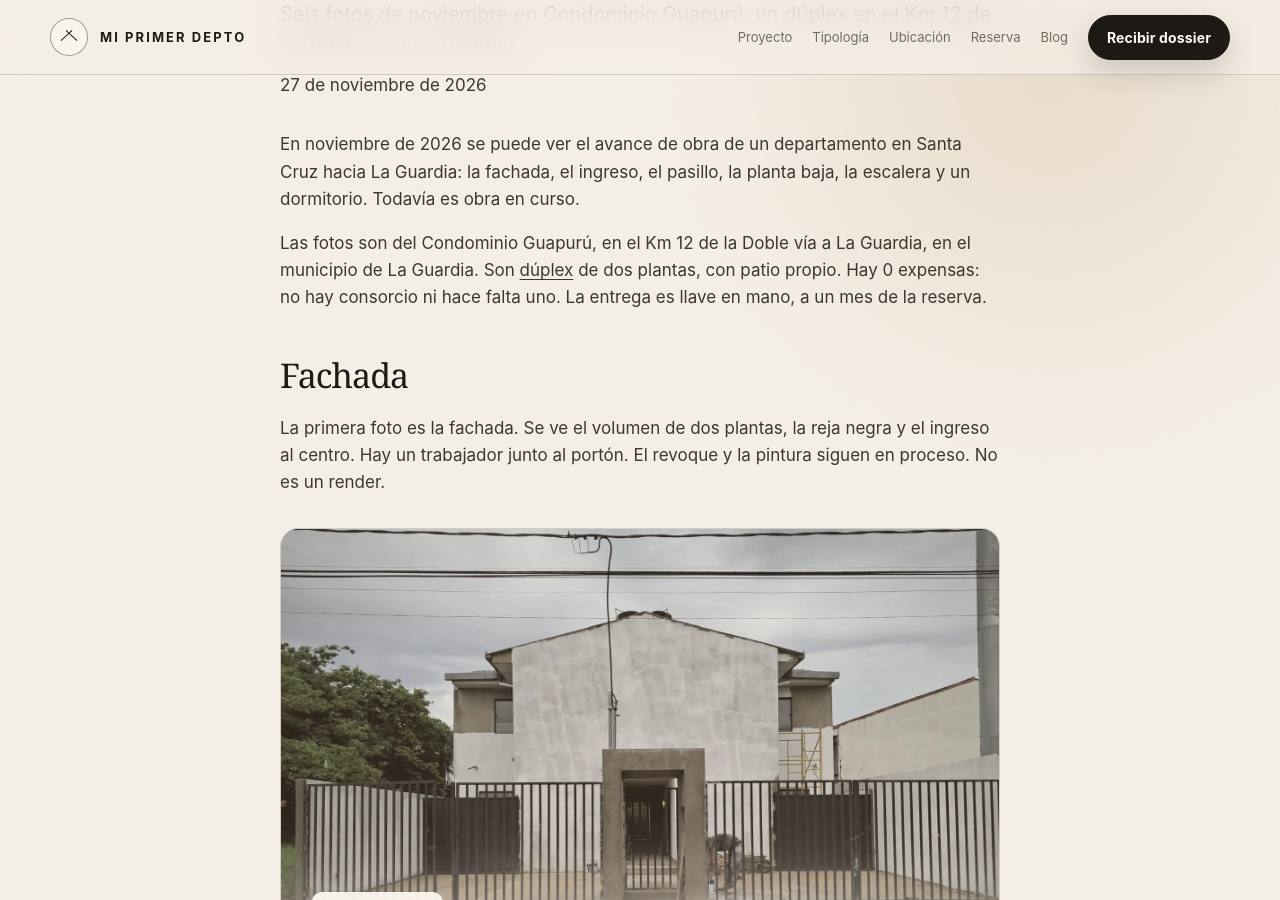
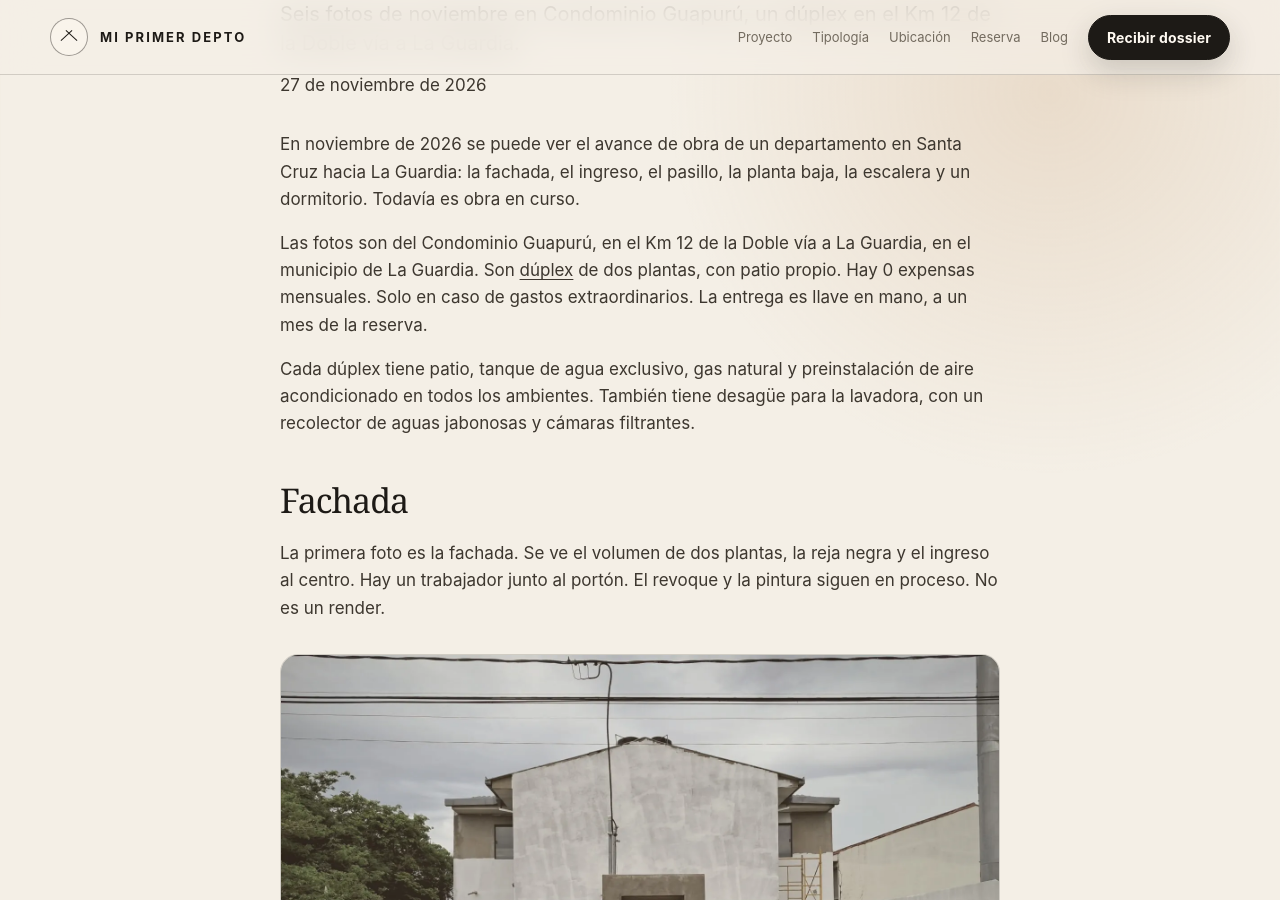
Before and after one commit to juanmanuelramallo/miprimerdepto, a Jekyll site: the page built from _posts/2026-11-27-avance-de-obra-noviembre-2026.md, in a window 1280 px wide and 900 px high, scrolled down 435 px. Built offline with Jekyll 4.4.1, drawn with Linux system fonts in a browser that asks for light colours; some of the changed text lies outside the part shown.

Commit message:
Clarify monthly expensas and list what each duplex includes
Parents confirmed 0 monthly expensas except extraordinary costs, plus tank, gas, AC preinstall, and greywater drainage.

```diff
--- a/_posts/2026-11-27-avance-de-obra-noviembre-2026.md
+++ b/_posts/2026-11-27-avance-de-obra-noviembre-2026.md
@@ -22,14 +22,18 @@ faq:
   - q: "¿Ya está terminado?"
     a: "No. Sigue en obra. La entrega es llave en mano, a un mes de la reserva."
   - q: "¿Hay expensas en Guapurú?"
-    a: "No. Hay 0 expensas: no hay consorcio ni hace falta uno."
+    a: "Hay 0 expensas mensuales. Solo en caso de gastos extraordinarios."
+  - q: "¿Qué incluye cada dúplex?"
+    a: "Patio, tanque de agua exclusivo, gas natural y preinstalación de aire acondicionado en todos los ambientes. También desagüe para la lavadora, con un recolector de aguas jabonosas y cámaras filtrantes."
   - q: "¿Cómo se pide el dossier?"
     a: "Escribinos por WhatsApp y pedí el dossier. Ahí están las plantas, el patio y la disponibilidad."
 ---
 
 En noviembre de 2026 se puede ver el avance de obra de un departamento en Santa Cruz hacia La Guardia: la fachada, el ingreso, el pasillo, la planta baja, la escalera y un dormitorio. Todavía es obra en curso.
 
-Las fotos son del Condominio Guapurú, en el Km 12 de la Doble vía a La Guardia, en el municipio de La Guardia. Son [dúplex](/blog/que-es-un-duplex-en-santa-cruz/) de dos plantas, con patio propio. Hay 0 expensas: no hay consorcio ni hace falta uno. La entrega es llave en mano, a un mes de la reserva.
+Las fotos son del Condominio Guapurú, en el Km 12 de la Doble vía a La Guardia, en el municipio de La Guardia. Son [dúplex](/blog/que-es-un-duplex-en-santa-cruz/) de dos plantas, con patio propio. Hay 0 expensas mensuales. Solo en caso de gastos extraordinarios. La entrega es llave en mano, a un mes de la reserva.
+
+Cada dúplex tiene patio, tanque de agua exclusivo, gas natural y preinstalación de aire acondicionado en todos los ambientes. También tiene desagüe para la lavadora, con un recolector de aguas jabonosas y cámaras filtrantes.
 
 ## Fachada
 
```
